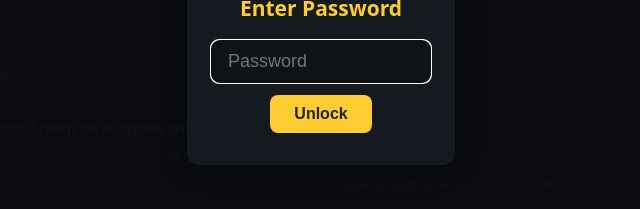
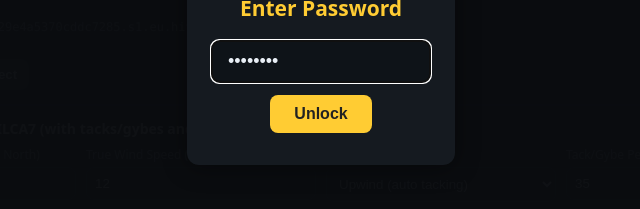
Before and after one commit to eirikese/mqttdp, a plain HTML site: page index.html in a window 1280 px wide. Shown: the part 345-554 px from the top of the page, 319-959 px from the left. Drawn offline with Linux system fonts and the light colour scheme.

Commit message:
prefill pass

```diff
--- a/index.html
+++ b/index.html
@@ -39,7 +39,7 @@
 	<div id="pwGate" style="position:fixed;top:0;left:0;width:100vw;height:100vh;background:rgba(11,13,16,0.98);z-index:9999;display:flex;align-items:center;justify-content:center;">
 		<div style="background:#151a20;border-radius:12px;padding:32px 24px;box-shadow:0 2px 24px #0006;text-align:center;max-width:90vw;">
 			<h2 style="color:#ffcc33;margin-bottom:18px;">Enter Password</h2>
-			<input id="pwInput" type="password" placeholder="Password" style="padding:10px 16px;font-size:18px;border-radius:8px;border:1px solid #2a323c;width:220px;max-width:80vw;margin-bottom:12px;" autofocus>
+			<input id="pwInput" type="password" placeholder="Password" value="ripsbusk" style="padding:10px 16px;font-size:18px;border-radius:8px;border:1px solid #2a323c;width:220px;max-width:80vw;margin-bottom:12px;" autofocus>
 			<br>
 			<button id="pwBtn" style="background:#ffcc33;color:#222;font-weight:700;padding:10px 24px;border-radius:8px;border:0;font-size:16px;cursor:pointer;">Unlock</button>
 			<div id="pwMsg" style="color:#ff5d5d;margin-top:10px;font-size:14px;display:none;">Wrong password</div>
```
